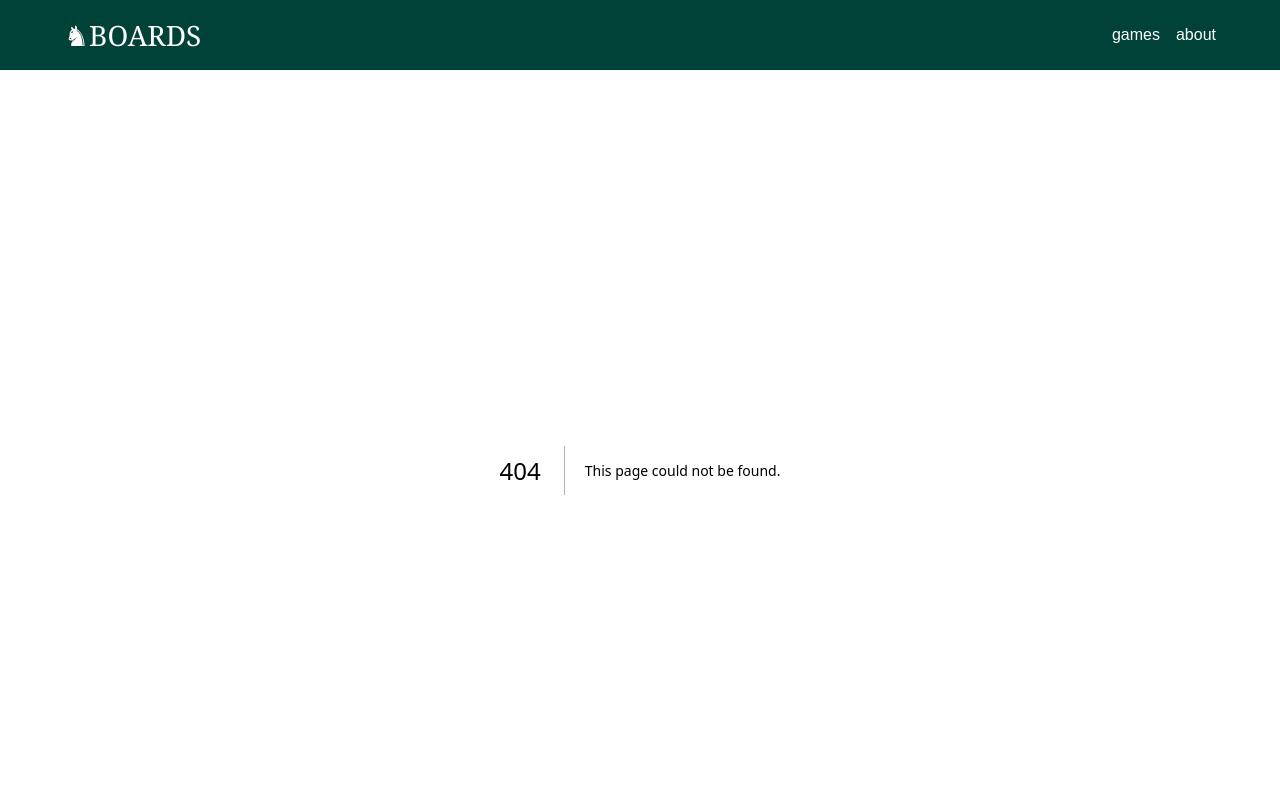
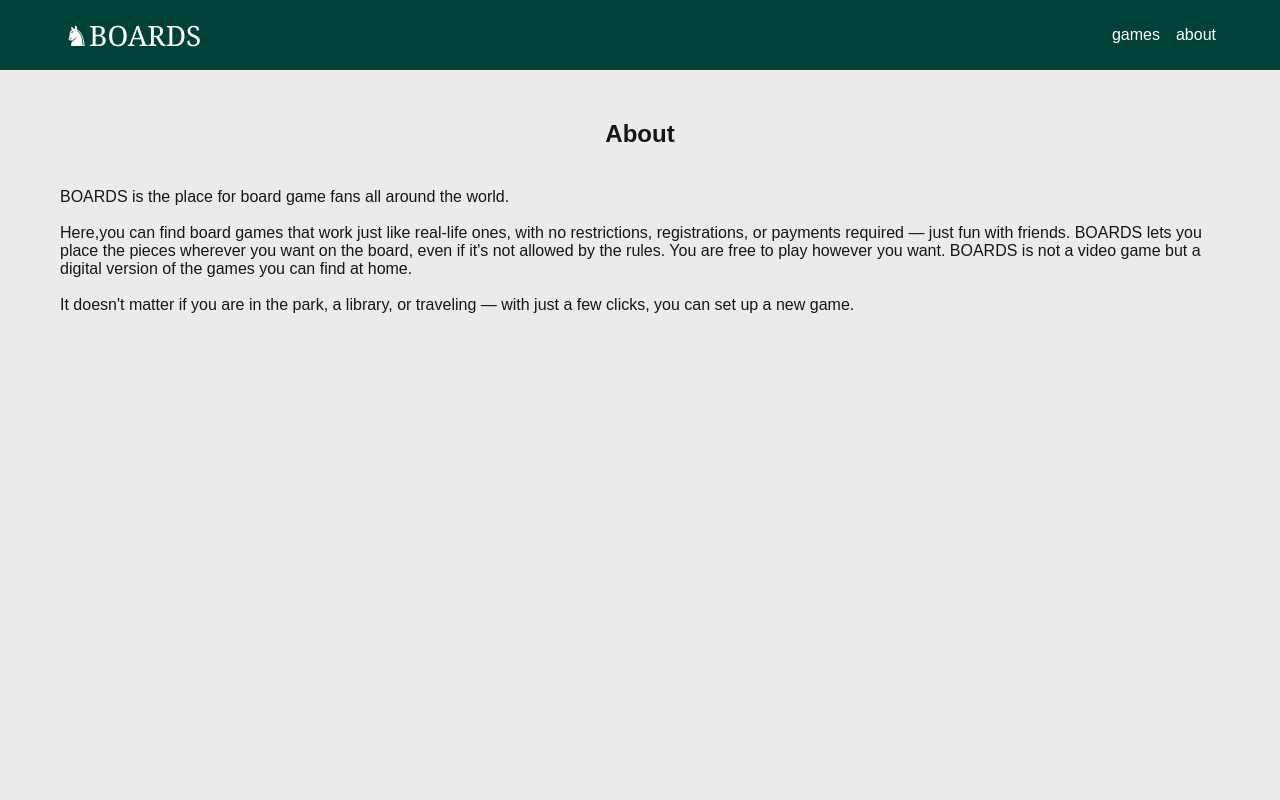
Before and after one commit to delgadociteriowa/boards-nextjs, a Next.js app: page /about in a window 1280 px wide. Before the commit this address had no page. Shown: the top 800 px of the page. Built offline with nearby package versions, Linux system fonts and the light colour scheme.

Commit message:
feature about done

```diff
--- /dev/null
+++ b/app/about/page.css
@@ -0,0 +1,32 @@
+.about{
+  padding: 50px 0 70px;
+  background-color: #ebebeb;;
+  color: #161616;
+  display: flex;
+  justify-content: center;
+}
+
+.about__container {
+  width: 100%;
+  max-width: 1200px;
+  margin: 0;
+  display: flex;
+  flex-direction: column;
+  align-items: center;
+  justify-content: center;
+}
+
+.about__title{
+  text-align: center;
+  margin-bottom: 40px;
+}
+
+.about__text{
+  padding: 0 20px;
+}
+
+@media (min-width:768px) {
+  .about__page {
+    padding-bottom: 500px;
+  }
+}
--- /dev/null
+++ b/app/about/page.tsx
@@ -0,0 +1,28 @@
+import './page.css';
+
+const AboutPage = () => {
+  return (
+    <section className='about about__page'>
+      <div className='about__container'>
+        <h2 className='about__title'>About</h2>
+        <p className='about__text'>
+          BOARDS is the place for board game fans all around the world.
+          <br />
+          <br />
+          Here,you can find board games that work just like real-life ones, with
+          no restrictions, registrations, or payments required — just fun with
+          friends. BOARDS lets you place the pieces wherever you want on the
+          board, even if it's not allowed by the rules. You are free to play
+          however you want. BOARDS is not a video game but a digital version of
+          the games you can find at home.
+          <br />
+          <br />
+          It doesn't matter if you are in the park, a library, or traveling —
+          with just a few clicks, you can set up a new game.
+        </p>
+      </div>
+    </section>
+  );
+};
+
+export default AboutPage;
```
